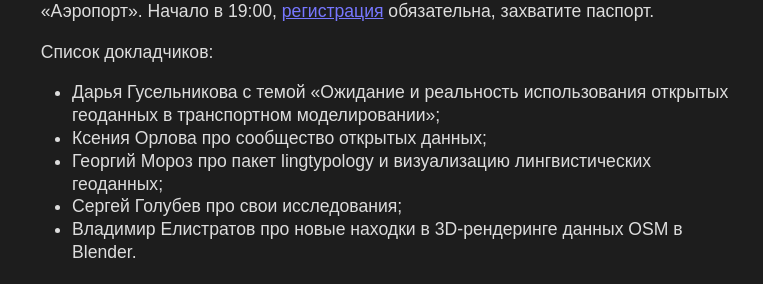
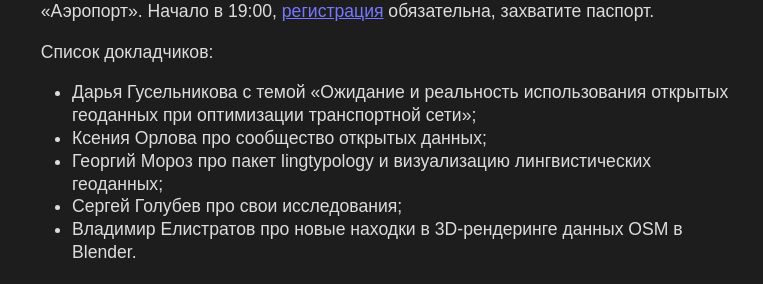
Before and after one commit to Zverik/schemotechnika, a Jekyll site: the page built from _posts/2018-02-02-schemo14.md, in a window 1280 px wide. Shown: the part 444-728 px from the top of the page, without its empty margins (258-1021 px from the left). Built offline with Jekyll 4.4.1, drawn with Linux system fonts in a browser that asks for light colours.

Commit message:
update topic title

```diff
--- a/_posts/2018-02-02-schemo14.md
+++ b/_posts/2018-02-02-schemo14.md
@@ -10,7 +10,7 @@ image: schemo14.jpg
 
 Список докладчиков:
 
-* Дарья Гусельникова с темой «Ожидание и реальность использования открытых геоданных в транспортном моделировании»;
+* Дарья Гусельникова с темой «Ожидание и реальность использования открытых геоданных при оптимизации транспортной сети»;
 * Ксения Орлова про сообщество открытых данных;
 * Георгий Мороз про пакет lingtypology и визуализацию лингвистических геоданных;
 * Сергей Голубев про свои исследования;
```
